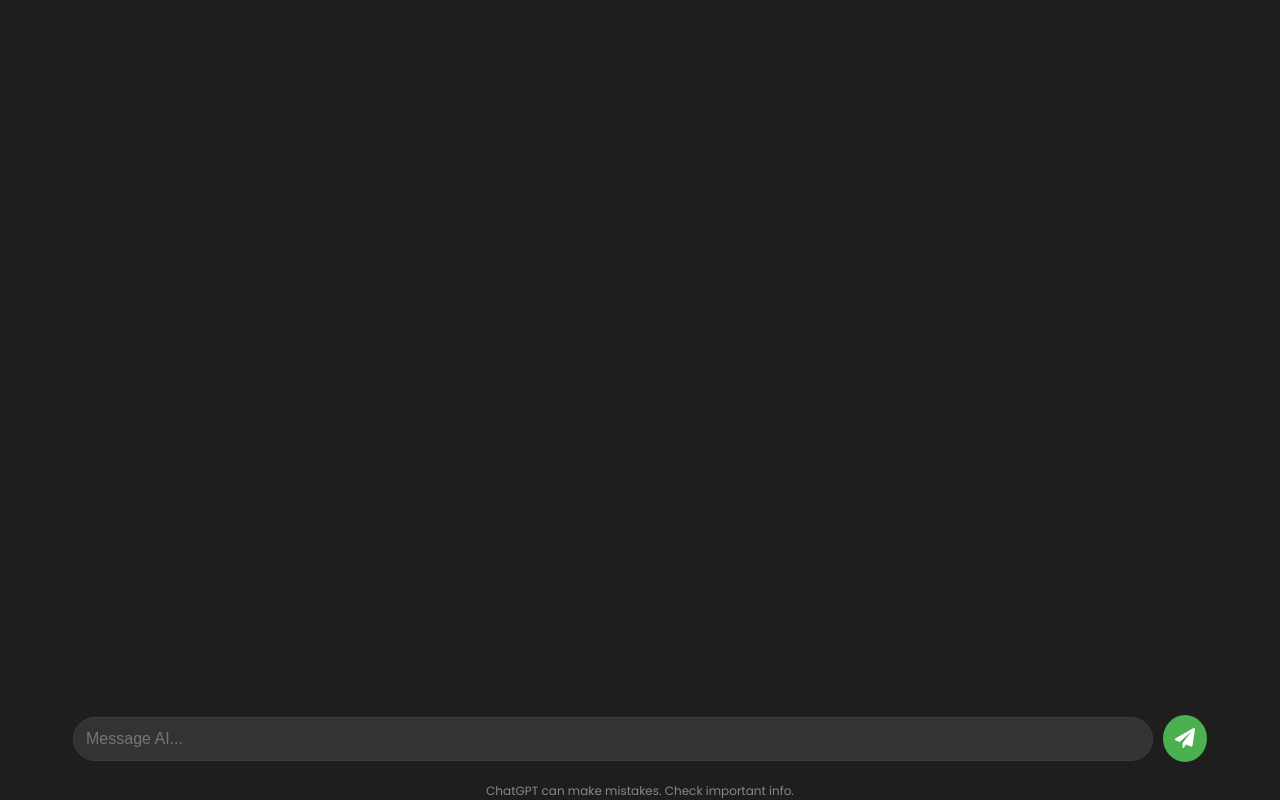
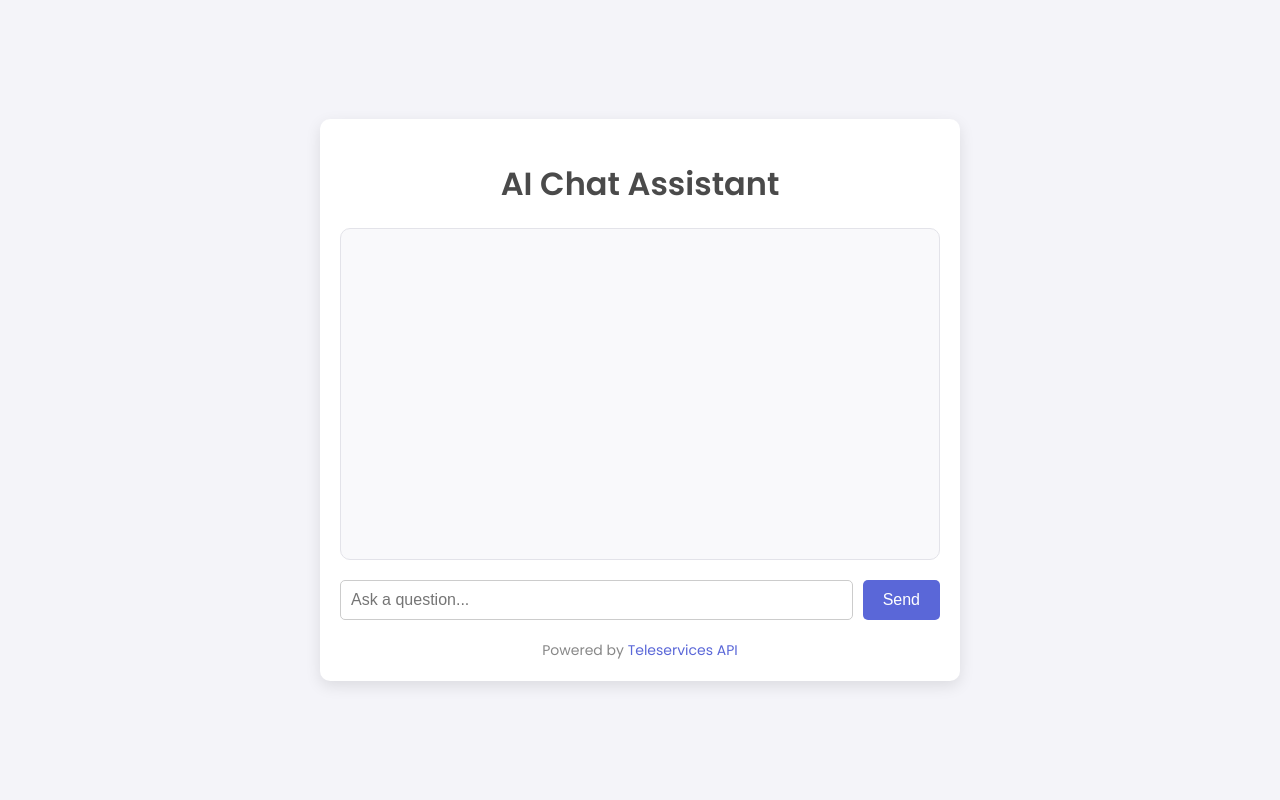
Before and after one commit to Mrking671/All-downloader, a Flask app: page / in a window 1280 px wide. Run offline with Flask 2, Linux system fonts and the light colour scheme.

Commit message:
Update index.html

```diff
--- a/templates/index.html
+++ b/templates/index.html
@@ -3,100 +3,172 @@
 <head>
     <meta charset="UTF-8">
     <meta name="viewport" content="width=device-width, initial-scale=1.0">
+    <meta http-equiv="X-UA-Compatible" content="ie=edge">
     <title>AI Chat Assistant</title>
+    <link rel="stylesheet" href="https://cdnjs.cloudflare.com/ajax/libs/font-awesome/6.0.0-beta3/css/all.min.css" integrity="sha512-Fo3rlrQdPnuCp8e7PRy25BlfeA7lAXWUPKDwR9FbK8tZlXWp5UJR9jPsk3dvhPp5+c6HnXl0jHkDAc+/NYYd+w==" crossorigin="anonymous" referrerpolicy="no-referrer" />
     <link href="https://fonts.googleapis.com/css2?family=Poppins:wght@400;600&display=swap" rel="stylesheet">
     <style>
         body {
+            font-family: 'Poppins', sans-serif;
+            background-color: #f4f4f9;
+            color: #333;
             margin: 0;
             padding: 0;
-            font-family: 'Poppins', sans-serif;
-            background-color: #1e1e1e;
-            color: #ffffff;
             display: flex;
-            flex-direction: column;
-            justify-content: flex-end;
+            justify-content: center;
+            align-items: center;
             height: 100vh;
         }
 
-        .input-section {
-            display: flex;
-            align-items: center;
-            justify-content: center;
-            padding: 10px 20px;
-            position: relative;
+        .container {
+            background: white;
+            width: 100%;
+            max-width: 600px;
+            padding: 20px;
+            box-shadow: 0 5px 15px rgba(0, 0, 0, 0.1);
+            border-radius: 10px;
         }
 
-        .input-section input {
-            width: 85%;
-            padding: 12px;
-            border-radius: 25px;
-            border: 1px solid #3d3d3d;
-            background-color: #333333;
-            color: #ffffff;
-            outline: none;
+        h1 {
+            text-align: center;
+            color: #4a4a4a;
+            margin-bottom: 20px;
+        }
+
+        .chat-box {
+            background-color: #f9f9fb;
+            border: 1px solid #e3e3e9;
+            border-radius: 10px;
+            height: 300px;
+            padding: 15px;
+            overflow-y: auto;
+            margin-bottom: 20px;
+        }
+
+        .chat-box p {
+            margin: 10px 0;
+            padding: 10px;
+            background-color: #ececff;
+            border-radius: 8px;
+        }
+
+        .user-message {
+            background-color: #def3f6;
+        }
+
+        .input-group {
+            display: flex;
+            margin-top: 10px;
+        }
+
+        input[type="text"] {
+            width: 100%;
+            padding: 10px;
+            border: 1px solid #ccc;
+            border-radius: 5px;
             font-size: 16px;
         }
 
-        .input-section button {
-            background-color: #4caf50;
+        button {
+            padding: 10px 20px;
+            background-color: #5a67d8;
             color: white;
-            padding: 12px;
+            border: none;
+            border-radius: 5px;
             margin-left: 10px;
-            border-radius: 50%;
-            border: none;
+            font-size: 16px;
             cursor: pointer;
-            font-size: 20px;
+            transition: background-color 0.3s ease;
+        }
+
+        button:hover {
+            background-color: #434cdb;
         }
 
         .footer {
             text-align: center;
-            margin-top: 10px;
+            margin-top: 20px;
             color: #888;
-            font-size: 12px;
+            font-size: 14px;
+        }
+
+        .footer a {
+            color: #5a67d8;
+            text-decoration: none;
+        }
+
+        .footer a:hover {
+            text-decoration: underline;
+        }
+
+        /* Smooth animations for responses */
+        .chat-box p {
+            opacity: 0;
+            transform: translateY(20px);
+            animation: fadeInUp 0.5s ease forwards;
+        }
+
+        @keyframes fadeInUp {
+            to {
+                opacity: 1;
+                transform: translateY(0);
+            }
         }
     </style>
 </head>
 <body>
 
-    <!-- Input section for chat -->
-    <div class="input-section">
-        <input type="text" id="user-input" placeholder="Message AI...">
-        <button id="send-button"><i class="fas fa-paper-plane"></i></button>
+    <div class="container">
+        <h1>AI Chat Assistant</h1>
+
+        <div class="chat-box" id="chat-box">
+            <!-- Chat messages will appear here -->
+        </div>
+
+        <div class="input-group">
+            <input type="text" id="user-input" placeholder="Ask a question...">
+            <button onclick="sendMessage()">Send</button>
         </div>
 
         <div class="footer">
-        ChatGPT can make mistakes. Check important info.
+            Powered by <a href="https://t.me/teleservices_api" target="_blank">Teleservices API</a>
+        </div>
     </div>
 
-    <script src="https://cdnjs.cloudflare.com/ajax/libs/font-awesome/6.0.0-beta3/js/all.min.js"></script>
-
     <script>
-        document.getElementById('send-button').addEventListener('click', async function () {
-            const userInput = document.getElementById('user-input').value;
-            if (userInput.trim() === '') {
-                alert('Please enter a message.');
-                return;
+        function addMessage(content, isUser = false) {
+            const chatBox = document.getElementById('chat-box');
+            const message = document.createElement('p');
+            message.textContent = content;
+            if (isUser) {
+                message.classList.add('user-message');
+            }
+            chatBox.appendChild(message);
+            chatBox.scrollTop = chatBox.scrollHeight; // Scroll to the latest message
         }
 
+        async function sendMessage() {
+            const userInput = document.getElementById('user-input');
+            const question = userInput.value.trim();
+
+            if (question) {
+                // Add user message to chatbox
+                addMessage(question, true);
+                userInput.value = '';
+
                 try {
-                const response = await fetch('/ask', {
-                    method: 'POST',
-                    headers: {
-                        'Content-Type': 'application/json',
-                    },
-                    body: JSON.stringify({ question: userInput }),
-                });
+                    // Fetch response from the API
+                    const response = await fetch(`/chat?question=${encodeURIComponent(question)}`);
+                    const data = await response.json();
 
-                if (!response.ok) {
-                    throw new Error('Network response was not ok');
+                    // Add API's response to the chatbox
+                    addMessage(data.message);
+                } catch (error) {
+                    addMessage('Error occurred while fetching the response.');
                 }
+            }
+        }
+    </script>
 
-                const data = await response.json();
-                alert('AI Response: ' + data.message);  // Display the response from the AI
-            } catch (error) {
-                alert('Error occurred: ' + error.message);
-            }
-        });
-    </script>
 </body>
 </html>
```
Lines whose indentation alone changed are shown as unchanged.
